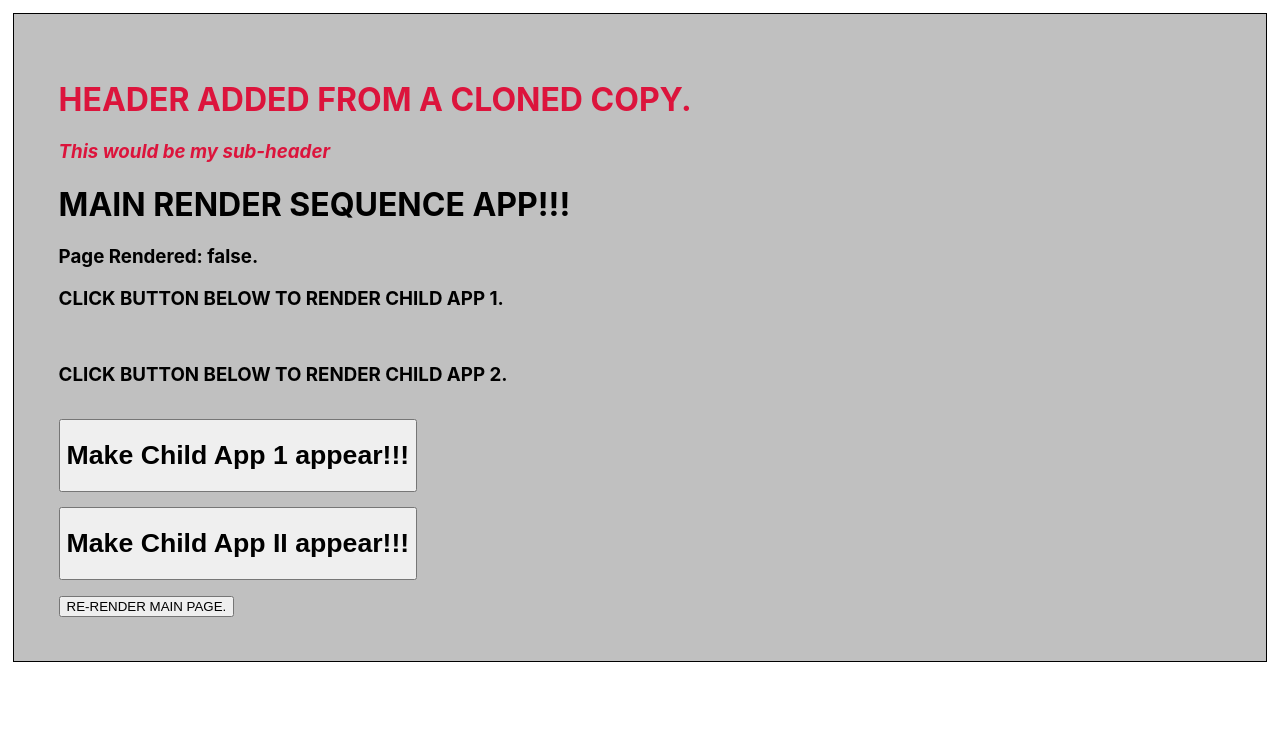
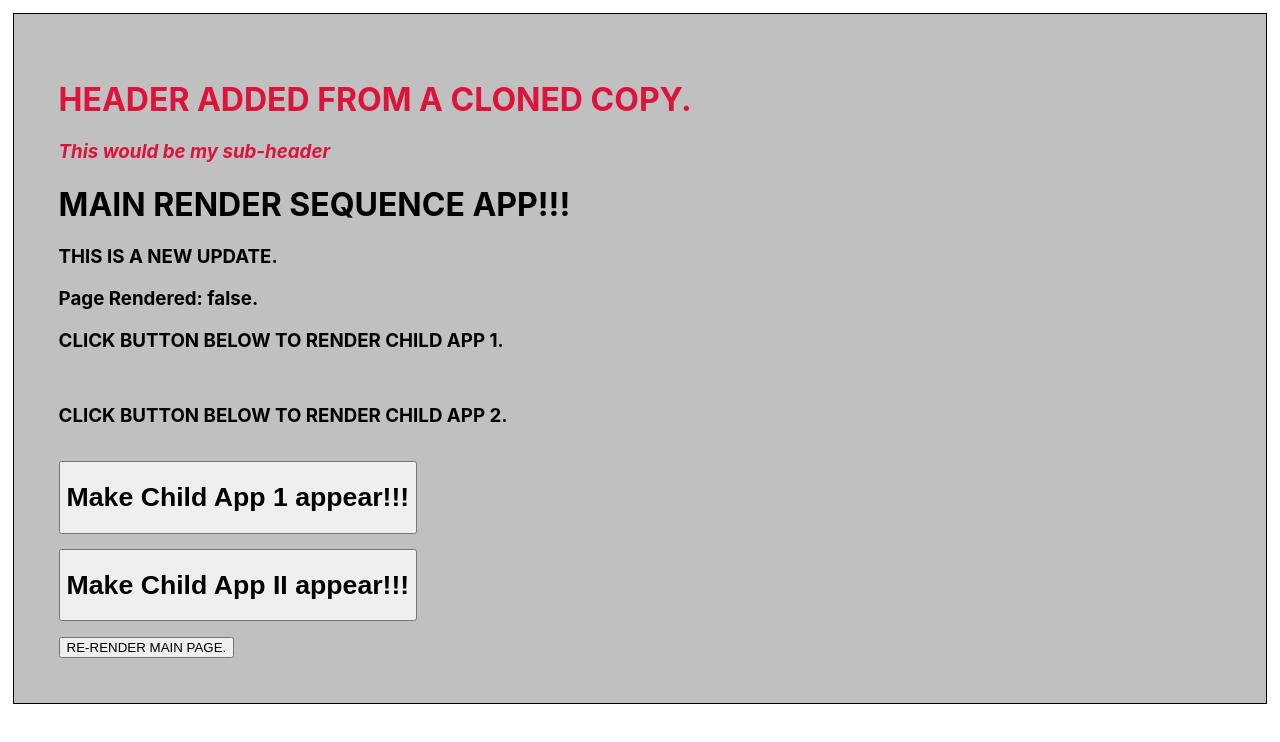
Before and after one commit to dho1115/ReactRenderOrder, a React (Create React App) app: page / in a window 1280 px wide. Shown: the top 742 px of the page. Built offline with nearby package versions, Linux system fonts and the light colour scheme.

Commit message:
New update here.

```diff
--- a/src/RenderSequence/RenderSequenceApp.js
+++ b/src/RenderSequence/RenderSequenceApp.js
@@ -20,6 +20,7 @@ class RenderSequenceApp extends Component {
             <div style={{ padding: '3.5%', border: '1px solid black', backgroundColor: 'silver', margin: '1%' }}>
                 <Header />
                 <h1>MAIN RENDER SEQUENCE APP!!!</h1>
+                <h3>THIS IS A NEW UPDATE.</h3>
                 <h3>Page Rendered: {this.state.mainPageRender ? 'true' : 'false'}.</h3>
                 {
                     this.state.renderChildApp1 ?
```
